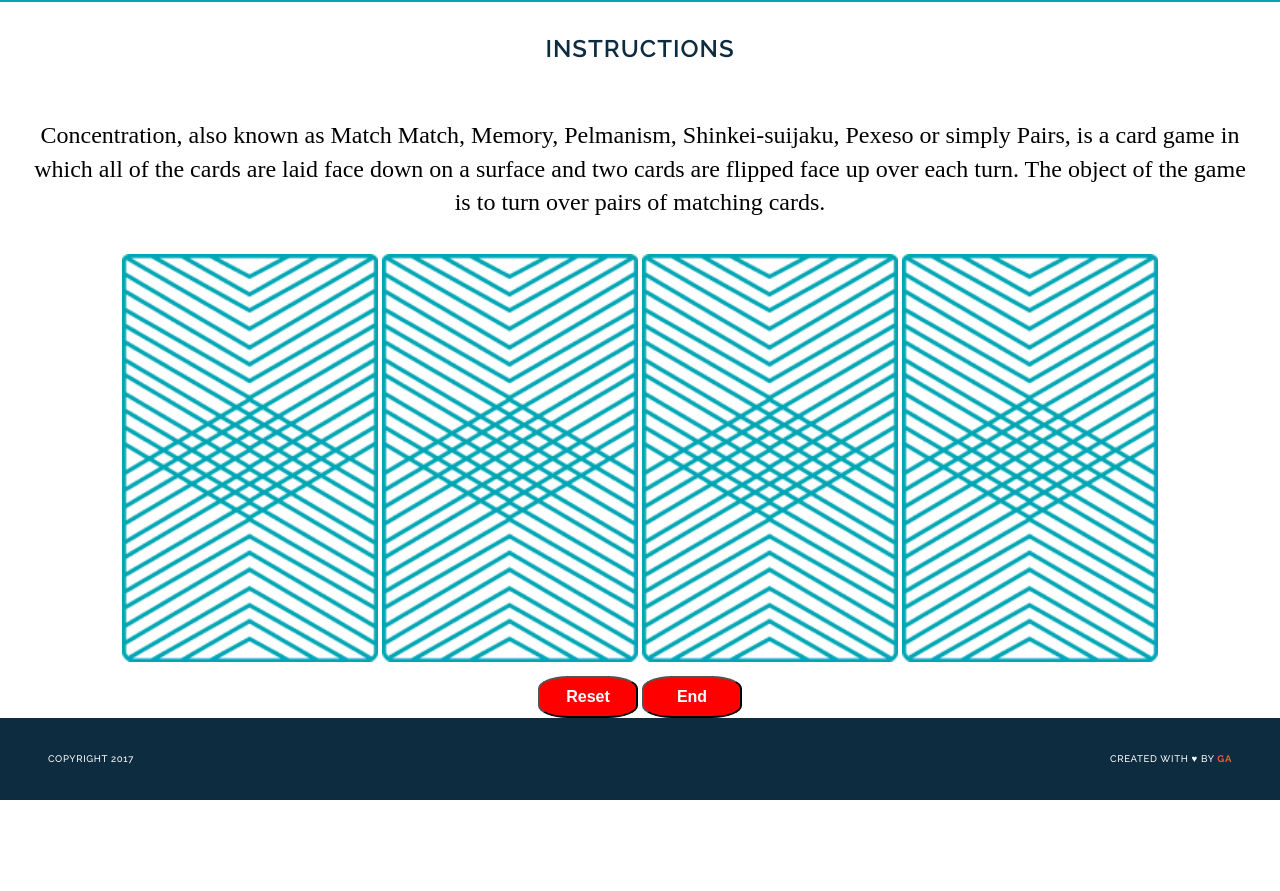
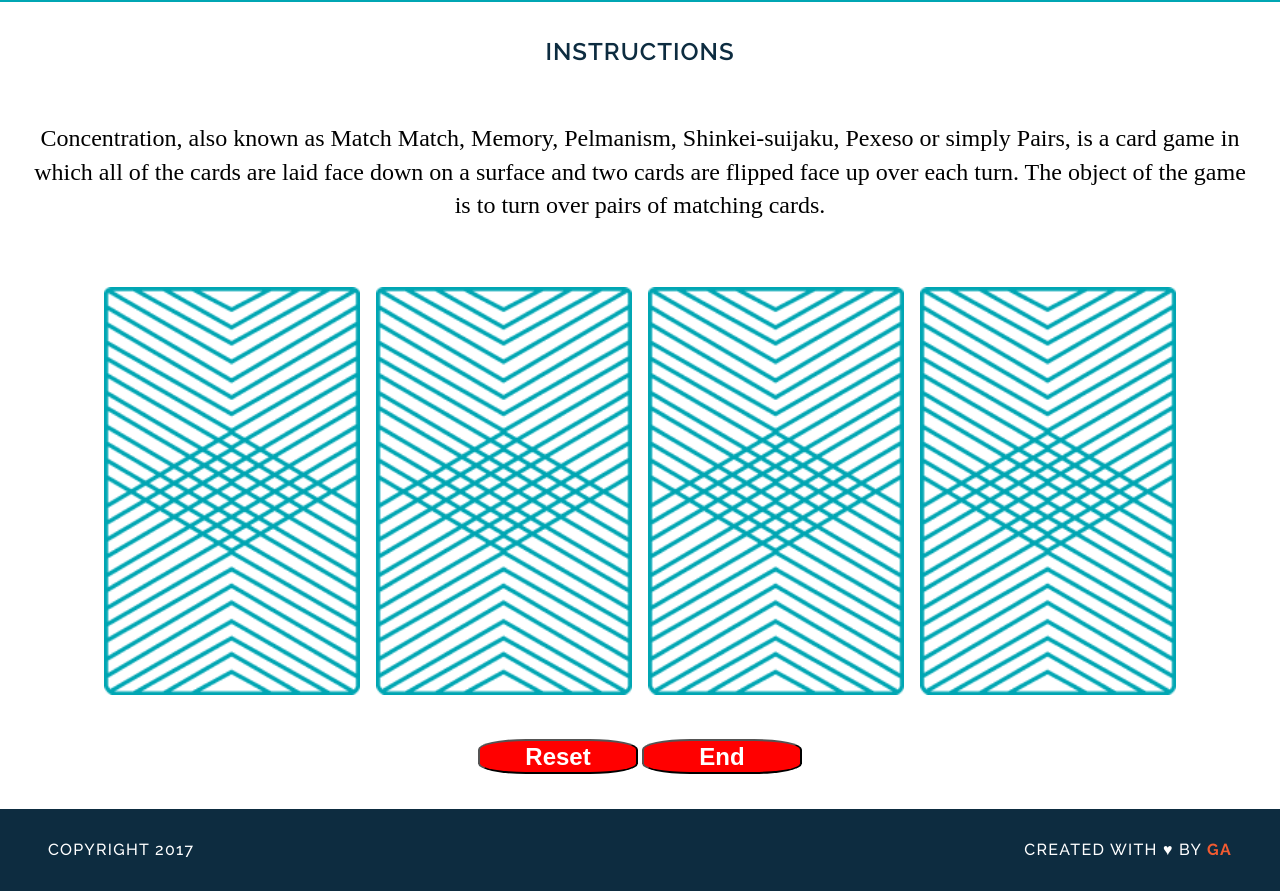
Before and after one commit to alan88wy/memory_game, a website: page index.html in a window 1280 px wide. Shown: the part 186-1077 px from the top of the page. Before the commit the page ends 986 px from the top, so only its background shows below. Drawn offline with Linux system fonts and the light colour scheme; a web font is replaced by a local one.

Commit message:
positioning the footer

```diff
--- a/css/style.css
+++ b/css/style.css
@@ -57,47 +57,6 @@ nav {
 }
 
 
-@media (min-width: 40rem) {
-    h1 {
-        font-size: 2.5rem;
-        font-weight: 400;
-    }
-    header {
-        padding: 2rem 1.5rem;
-    }
-    a {
-        font-size: 1.5rem;
-      }
-    nav {
-        padding: 1.5rem;
-    }
-    h2 {
-        font-size: 1.5rem;
-        margin: 2rem;
-    }
-    p {
-        font-size: 1.5rem;
-        line-height: 2.1rem;
-        padding: 1.5rem;
-    }
-    main {
-        /* width: 850px; */
-        width: 100vw;
-        margin: 35px auto;
-    }
-    img {
-        margin: 40px 8px;
-    }
-    footer {
-        text-transform: uppercase;
-        font-size: 1rem;
-        font-weight: 500;
-    }
-    footer p {
-        font-size: 1rem;
-    }
-}
-
 main {
     /* width: 850px; */
     width: 100vw;
@@ -117,6 +76,11 @@ a:hover {
 }
 
 footer {
+    position: absolute;
+    right: 0;
+    bottom: 0;
+    left: 0;
+    padding: 1rem;
     text-transform: uppercase;
     padding: 0 1.5rem;
     background-color: #0D2C40;
@@ -157,14 +121,61 @@ footer p {
 button {
     background-color: Red;
     color: white;
-    width: 100px;
-    padding: 10px;
+    width: 3rem;
+    padding: 0.1rem;
     border-radius: 30%;
-    font-weight: 800;
-    font-size: 16px;
+    font-weight: 600;
+    font-size: 0.6rem;
     outline: none;
 }
 
 button:hover {
     background-color: blue;
 }
+
+@media (min-width: 40rem) {
+    h1 {
+        font-size: 2.5rem;
+        font-weight: 400;
+    }
+    header {
+        padding: 2rem 1.5rem;
+    }
+    a {
+        font-size: 1.5rem;
+      }
+    nav {
+        padding: 1.5rem;
+    }
+    h2 {
+        font-size: 1.5rem;
+        margin: 2rem;
+    }
+    p {
+        font-size: 1.5rem;
+        line-height: 2.1rem;
+        padding: 1.5rem;
+    }
+    main {
+        /* width: 850px; */
+        width: 100vw;
+        margin: 35px auto;
+    }
+    img {
+        margin: 40px 8px;
+    }
+    footer {
+        position: relative;
+        font-size: 1rem;
+        font-weight: 500;
+    }
+    footer p {
+        font-size: 1rem;
+    }
+    button {
+        width: 10rem;
+        padding: 0.1rem;
+        font-weight: 800;
+        font-size: 1.5rem;
+    }
+}
```
